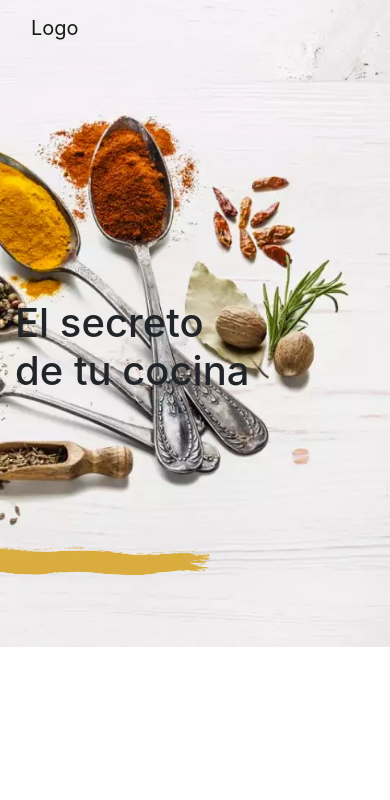
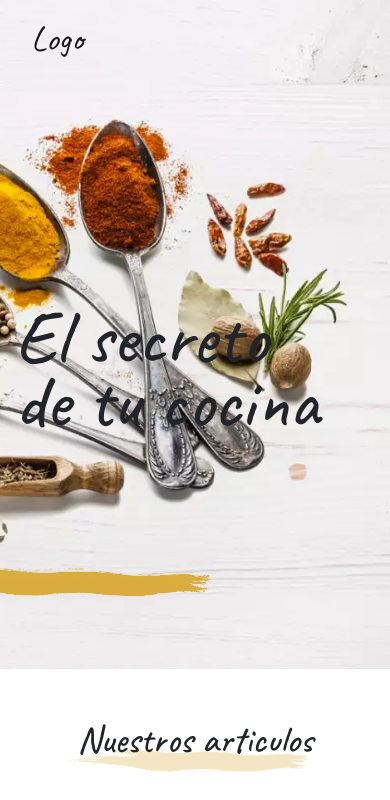
Before and after one commit to luisguve/meatcode-prueba, a Nuxt app: page / in a window 390 px wide. Shown: the top 800 px of the page. Built offline with nearby package versions, Linux system fonts and the light colour scheme.

Commit message:
Custom fonts

```diff
--- a/components/Banner.vue
+++ b/components/Banner.vue
@@ -3,7 +3,7 @@
     <!-- NAVBAR -->
     <div class="container">
       <nav class="navbar navbar-expand-lg navbar-light bg-transparent">
-        <a class="navbar-brand" href="#">Logo</a>
+        <a class="navbar-brand font-primary" href="#">Logo</a>
         <div class="collapse navbar-collapse mt-2" id="navbar-top">
           <ul class="navbar-nav ml-auto">
             <li v-for="social of socials" class="nav-item mr-2">
@@ -20,7 +20,7 @@
       </nav>
       <!-- CONTENT HERO SECTION -->
       <section class="hero d-flex align-items-center">
-        <h1>El secreto <br /> de tu cocina</h1>
+        <h1 class="font-primary">El secreto <br /> de tu cocina</h1>
       </section>
     </div>
   </header>
@@ -61,6 +61,13 @@ export default {
   .hero {
     min-height: 70vh;
   }
+  .hero h1 {
+    font-size: 125px;
+    line-height: 0.85;
+  }
+  .navbar-brand {
+    font-size: 55px;
+  }
   .wrapper {
     background: url(/hero.webp);
     background-repeat: no-repeat;
@@ -86,4 +93,12 @@ export default {
   .wrapper h1 {
     z-index: 100;
   }
+  @media screen and (max-width: 768px) {
+    .hero h1 {
+      font-size: 75px;
+    }
+    .navbar-brand {
+      font-size: 35px;
+    }
+  }
 </style>
--- a/components/HeadingBrush.vue
+++ b/components/HeadingBrush.vue
@@ -1,6 +1,6 @@
 <template>
   <header :class='className'>
-    <component :is='headingSize' class='text-center'>{{ content }}</component>
+    <component :is='headingSize' class='text-center font-primary'>{{ content }}</component>
   </header>
 </template>
 
@@ -28,13 +28,31 @@ export default {
 </script>
 
 <style scoped>
+  h1 {
+    font-size: 42px;
+  }
+  h2 {
+    font-size: 38px;
+  }
+  h3 {
+    font-size: 34px;
+  }
+  h4 {
+    font-size: 30px;
+  }
+  h5 {
+    font-size: 26px;
+  }
+  h6 {
+    font-size: 22px;
+  }
   header {
     position: relative;
   }
   header h2 {
     position: relative;
     z-index: 2;
-   }
+  }
   header::before {
     content: "";
     position: absolute;
--- a/pages/index.vue
+++ b/pages/index.vue
@@ -1,5 +1,5 @@
 <template>
-  <div class="container-fluid px-0">
+  <div class="container-fluid page px-0">
     <Banner />
     <Articles />
     <Newsletter />
@@ -14,8 +14,22 @@ export default Vue.extend({
 })
 </script>
 
-<style scoped>
-  .container-fluid {
+<style>
+  @font-face {
+    font-family: "Caveat";
+    src: local("Caveat"), url(~/assets/Caveat-VariableFont_wght.ttf) format("truetype");
+  }
+  @font-face {
+    font-family: "Open Sans";
+    src: local("Open Sans"), url(~/assets/OpenSans-VariableFont_wdth,wght.ttf) format("truetype");
+  }
+  .page {
     margin-bottom: 150px;
   }
+  .font-primary {
+    font-family: Caveat;
+  }
+  * {
+    font-family: Open Sans
+  }
 </style>
```
Also changed, not shown: assets/Caveat-VariableFont_wght.ttf (added), assets/OpenSans-VariableFont_wdth,wght.ttf (added).
